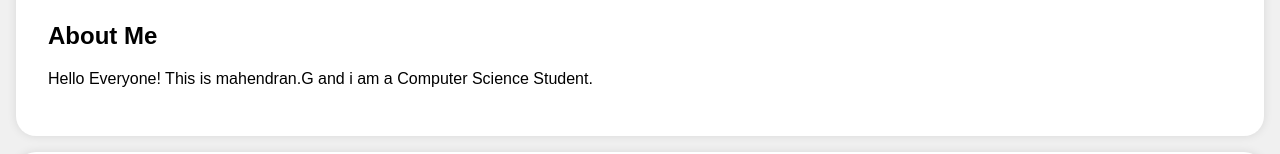
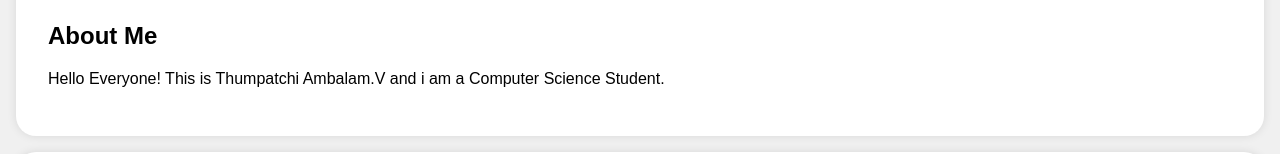
Before and after one commit to thiruppathi2422/Digitalportfolio, a plain HTML site: page index.html in a window 1280 px wide. Shown: the part 273-427 px from the top of the page. Drawn offline with Linux system fonts and the light colour scheme.

Commit message:
Update index.html

```diff
--- a/index.html
+++ b/index.html
@@ -112,7 +112,7 @@
     <section id="about">
         <div class="section-content">
             <h2>About Me</h2>
-            <p>Hello Everyone! This is mahendran.G and i am a Computer Science Student.</p>
+            <p>Hello Everyone! This is Thumpatchi Ambalam.V and i am a Computer Science Student.</p>
         </div>
     </section>
 
```
